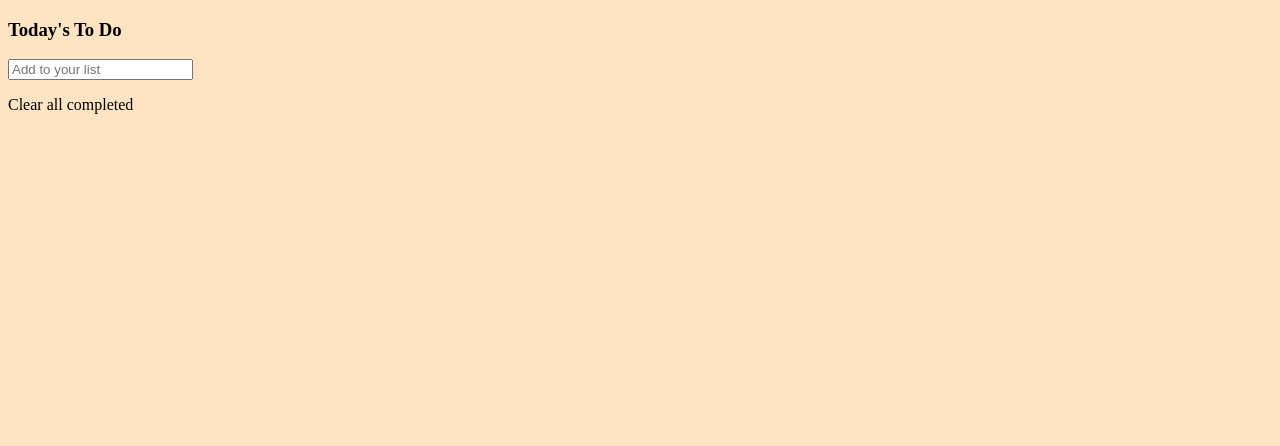
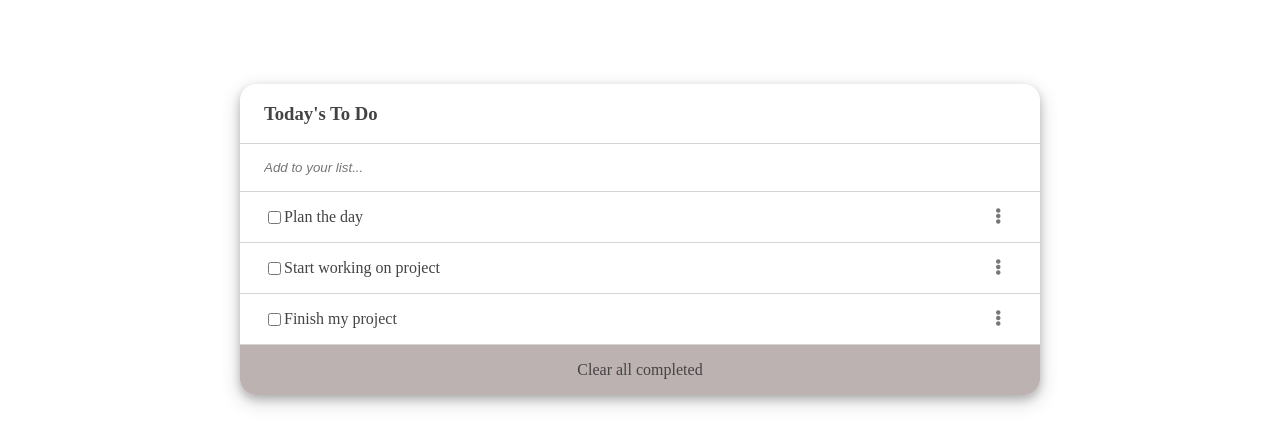
Before and after one commit to phelian23/to-do-list, a website built with webpack: page src/index.html in a window 1280 px wide. Built offline with nearby package versions, Linux system fonts and the light colour scheme.

Commit message:
Add js and styles

```diff
--- a/src/index.html
+++ b/src/index.html
@@ -4,15 +4,16 @@
     <meta charset="UTF-8">
     <meta name="viewport" content="width=device-width, initial-scale=1.0">
     <title>To Do List App</title>
+    <link rel="stylesheet" href="https://cdnjs.cloudflare.com/ajax/libs/font-awesome/5.15.3/css/all.min.css" integrity="sha512-iBBXm8fW90+nuLcSKlbmrPcLa0OT92xO1BIsZ+ywDWZCvqsWgccV3gFoRBv0z+8dLJgyAHIhR35VZc2oM/gI1w==" crossorigin="anonymous"/>
 </head>
 <body>
     <section class="todo-cont">
         <header class="header">
             <h3>Today's To Do</h3>
         </header>
-        <input type="text" placeholder="Add to your list">
-        <ul></ul>
-        <p>Clear all completed</p>
+        <input class="taskadd" type="text" placeholder="Add to your list...">
+        <ul id="tasklist"></ul>
+        <p class="footer">Clear all completed</p>
     </section>
 </body>
 </html>
--- a/src/index.js
+++ b/src/index.js
@@ -1 +1,39 @@
 import './style.css';
+
+const tasks = [
+  {
+    description: 'Plan the day',
+    completed: true,
+    index: 0,
+  },
+  {
+    description: 'Start working on project',
+    completed: true,
+    index: 1,
+  },
+  {
+    description: 'Finish my project',
+    completed: false,
+    index: 2,
+  },
+];
+
+function addTaskToList(task) {
+  const list = document.querySelector('#tasklist');
+
+  const listItem = document.createElement('li');
+
+  listItem.innerHTML = `
+      <div class="task disflex padbor">
+      <div class="disflex taskp">
+      <input type="checkbox" class="checkbox" placeholder="">
+      <p>${task.description}</p>
+      </div>
+      <span id="list-icon"><i class="fa fa-ellipsis-v" aria-hidden="true"></i></span>
+      </div>
+      `;
+
+  list.appendChild(listItem);
+}
+
+tasks.forEach((task) => addTaskToList(task))
--- a/src/style.css
+++ b/src/style.css
@@ -1,7 +1,65 @@
 body {
-  background-color: bisque;
+  display: flex;
+  justify-content: center;
+  color: #444343;
 }
 
-.hello {
-    color: red;
+.disflex {
+  display: flex;
 }
+
+.todo-cont {
+  width: 80%;
+  max-width: 800px;
+  margin-top: 6%;
+  box-shadow: 0 4px 8px 0 rgba(0, 0, 0, 0.2), 0 6px 20px 0 rgba(0, 0, 0, 0.19);
+  border-radius: 1rem;
+}
+
+.padbor {
+  border-bottom: 0.5px solid #d6d4d4;
+  padding-left: 3%;
+}
+
+.header {
+  border-bottom: 0.5px solid #d6d4d4;
+  padding-left: 3%;
+}
+
+ul {
+  list-style-type: none;
+  margin: 0;
+  padding: 0;
+}
+
+.taskp {
+  width: 85%;
+  align-items: center;
+}
+
+.task {
+  justify-content: space-between;
+  align-items: center;
+}
+
+#list-icon {
+  padding-right: 5%;
+  color: #797676;
+}
+
+.taskadd {
+  width: 94%;
+  border: 0;
+  border-bottom: 0.5px solid #d6d4d4;
+  padding: 2% 3%;
+  font-style: italic;
+}
+
+.footer {
+  text-align: center;
+  background-color: #bdb2b2;
+  margin: 0;
+  padding: 2%;
+  border-bottom-right-radius: 1rem;
+  border-bottom-left-radius: 1rem;
+}
```
Also changed, not shown: dist/index.html, dist/main.js.
